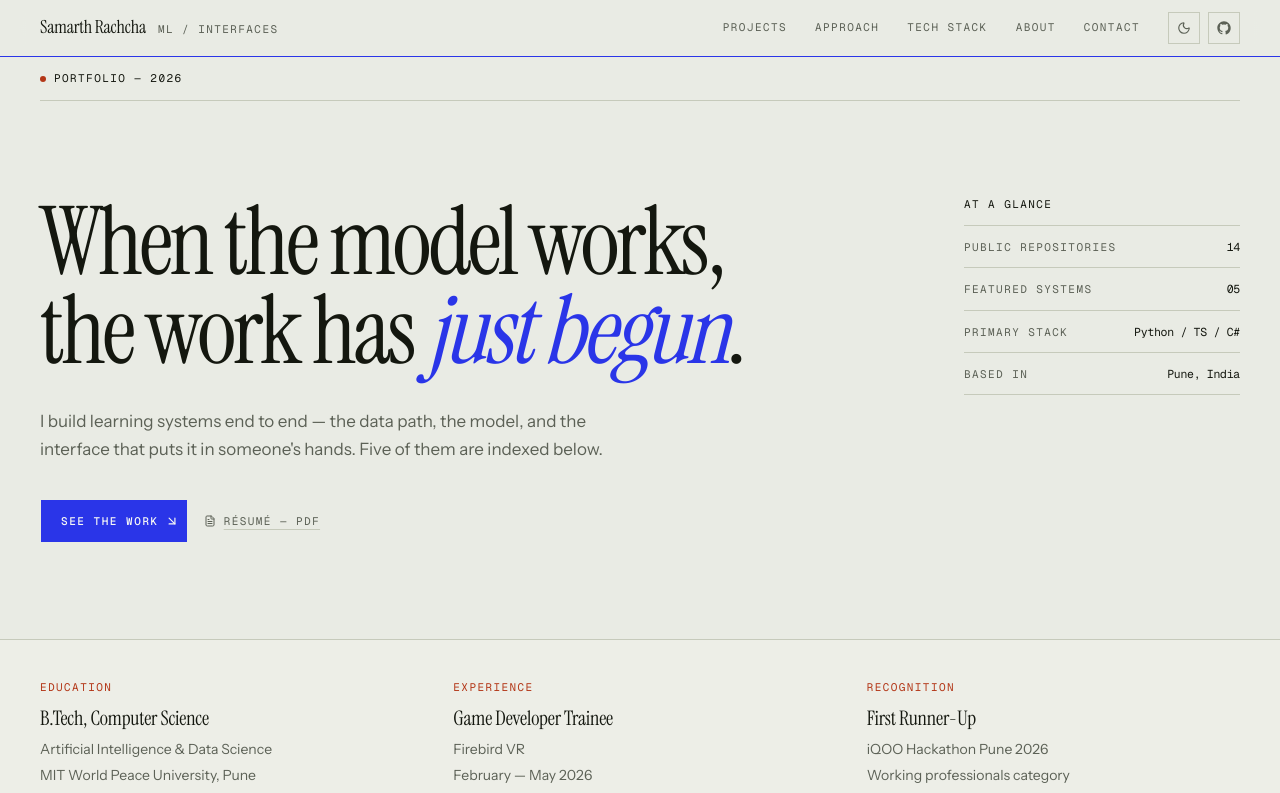
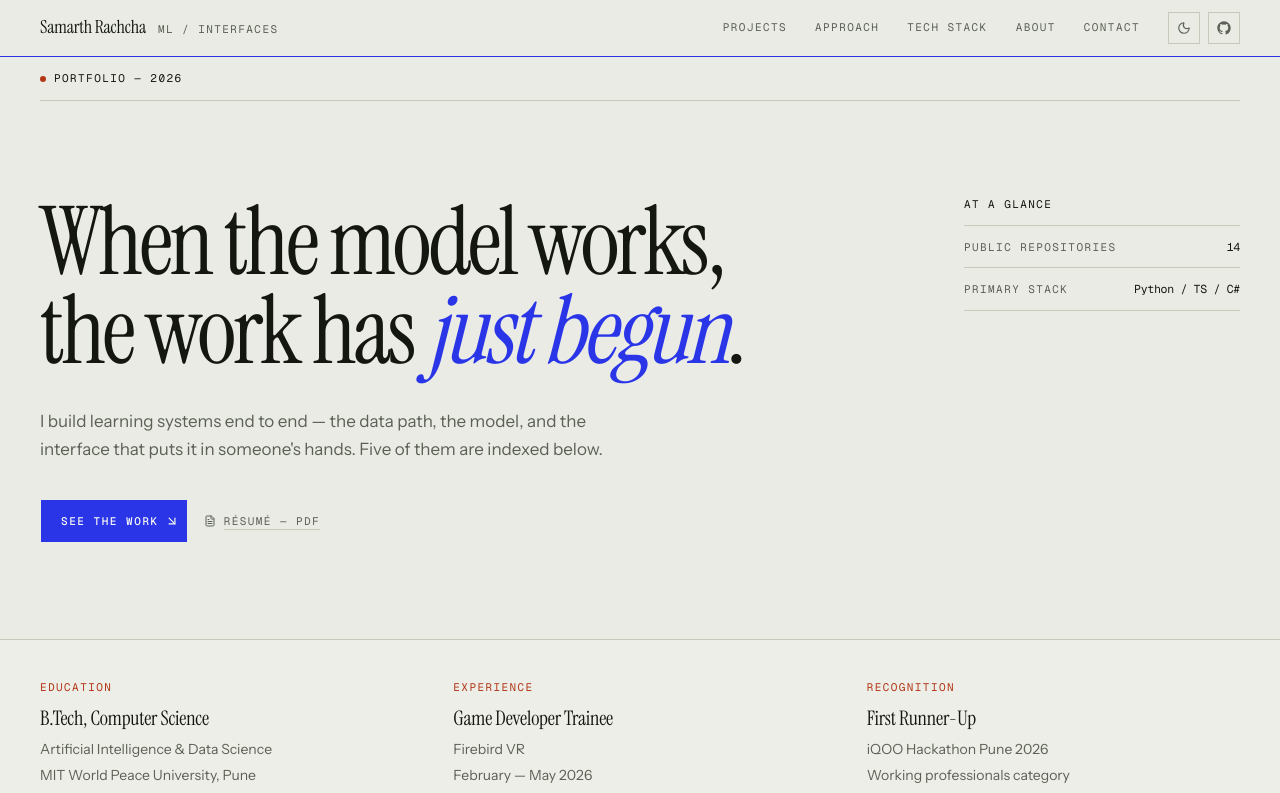
Before and after one commit to SamarthRachcha/Portfolio, a Next.js app: page / in a window 1280 px wide. Shown: the top 793 px of the page. Built offline with nearby package versions, Linux system fonts and the light colour scheme.

Commit message:
Trim the at-a-glance facts to repositories and stack

```diff
--- a/components/hero.tsx
+++ b/components/hero.tsx
@@ -4,9 +4,7 @@ import { RESUME_URL } from "@/lib/projects";
 
 const facts = [
   { label: "Public repositories", value: "14" },
-  { label: "Featured systems", value: "05" },
   { label: "Primary stack", value: "Python / TS / C#" },
-  { label: "Based in", value: "Pune, India" },
 ];
 
 export function Hero() {
@@ -69,7 +67,7 @@ export function Hero() {
           style={{ animationDelay: "320ms" }}
         >
           <p className="label mb-3">At a glance</p>
-          <dl className="grid grid-cols-2 gap-px border-y border-rule bg-rule sm:grid-cols-4 xl:block xl:bg-transparent">
+          <dl className="grid grid-cols-2 gap-px border-y border-rule bg-rule xl:block xl:bg-transparent">
             {facts.map((fact) => (
               <div
                 key={fact.label}
```
